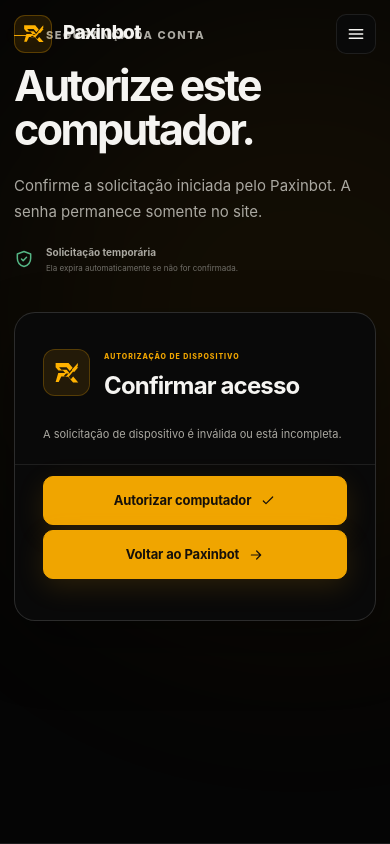
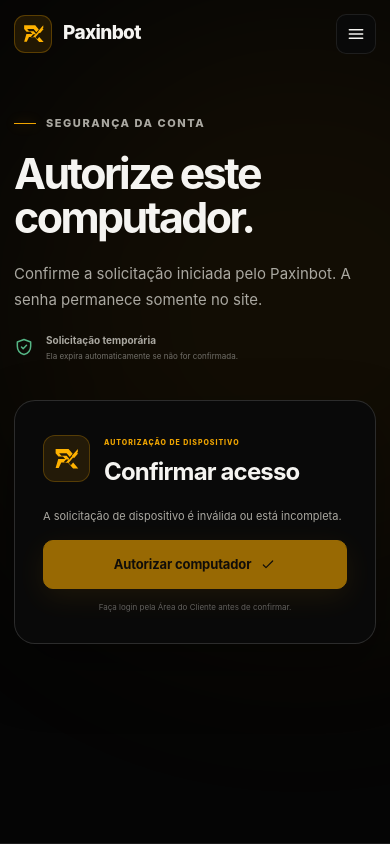
Before and after one commit to Paxinlaetitia/Paxin-CPA, a plain HTML site: page activate.html in a window 390 px wide. Shown: the top 844 px of the page. Drawn offline with Linux system fonts and the light colour scheme.

Commit message:
fix: make device approval single action and compact

```diff
--- a/activate.html
+++ b/activate.html
@@ -5,11 +5,11 @@
   <meta name="theme-color" content="#050505" /><title>Autorizar dispositivo — Paxinbot</title>
   <link rel="icon" href="assets/paxinbot-mark.svg" type="image/svg+xml" /><link rel="stylesheet" href="styles.css" /><link rel="stylesheet" href="client.css" />
 </head>
-<body data-page="cliente">
+<body class="activation-page" data-page="cliente">
   <div data-site-header></div>
   <main class="client-main"><section class="client-access-section"><div class="client-aura"></div><div class="container client-access-grid">
     <div class="client-intro reveal"><div class="eyebrow"><span></span> Segurança da conta</div><h1>Autorize este computador.</h1><p>Confirme a solicitação iniciada pelo Paxinbot. A senha permanece somente no site.</p><div class="client-trust"><svg><use href="#i-shield"></use></svg><span><b>Solicitação temporária</b><small>Ela expira automaticamente se não for confirmada.</small></span></div></div>
-    <div class="auth-card reveal reveal-delay"><div class="auth-head"><div class="auth-logo"><img src="assets/paxinbot-mark.svg" alt="" /></div><div><span>AUTORIZAÇÃO DE DISPOSITIVO</span><h2>Confirmar acesso</h2></div></div><p class="auth-copy" id="activate-copy">Verificando sua sessão e a solicitação do aplicativo…</p><div class="activation-credit" id="activate-usage-panel" hidden><span>SALDO AGUARDANDO ATIVAÇÃO</span><strong id="activate-usage-duration">—</strong><p>Depois de ativado, o saldo diminui somente enquanto o Paxinbot estiver conectado. Esta ação não pode ser desfeita.</p><button class="button button-secondary button-full" id="activate-usage" type="button">Ativar meu saldo</button></div><div id="activate-login-note" class="prototype-notice"><i></i><span>Faça login pela Área do Cliente antes de confirmar.</span></div><button class="button button-primary button-full auth-submit" id="activate-approve" type="button" disabled>Autorizar computador <svg><use href="#i-check"></use></svg></button><a class="button button-primary button-full auth-submit" id="activate-open-app" href="paxinbot://auth-complete" hidden>Voltar ao Paxinbot <svg><use href="#i-arrow"></use></svg></a><p class="auth-legal" id="activate-status"></p></div>
+    <div class="auth-card activation-card reveal reveal-delay"><div class="auth-head"><div class="auth-logo"><img src="assets/paxinbot-mark.svg" alt="" /></div><div><span>AUTORIZAÇÃO DE DISPOSITIVO</span><h2>Confirmar acesso</h2></div></div><p class="auth-copy" id="activate-copy">Verificando sua sessão e a solicitação do aplicativo…</p><div class="activation-credit" id="activate-usage-panel" hidden><span>SALDO AGUARDANDO ATIVAÇÃO</span><strong id="activate-usage-duration">—</strong><p>Depois de ativado, o saldo diminui somente enquanto o Paxinbot estiver conectado. Esta ação não pode ser desfeita.</p><button class="button button-secondary button-full" id="activate-usage" type="button">Ativar meu saldo</button></div><button class="button button-primary button-full auth-submit" id="activate-approve" type="button" disabled>Autorizar computador <svg><use href="#i-check"></use></svg></button><p class="auth-legal" id="activate-status">Faça login pela Área do Cliente antes de confirmar.</p></div>
   </div></section></main>
   <div data-site-footer></div><div class="toast" role="status" aria-live="polite"><svg><use href="#i-check"></use></svg><span></span></div><script src="site-shell.js"></script><script src="script.js"></script><script src="auth-client.js"></script>
 </body>
--- a/auth-client.js
+++ b/auth-client.js
@@ -356,11 +356,11 @@
 }
 
 async function initActivationPage() {
-  const approve = document.getElementById('activate-approve'); if (!approve) return; const openApp = document.getElementById('activate-open-app'); const copy = document.getElementById('activate-copy'); const status = document.getElementById('activate-status'); const note = document.getElementById('activate-login-note'); const usagePanel=document.getElementById('activate-usage-panel'); const usageButton=document.getElementById('activate-usage'); const query = new URLSearchParams(location.search); const requestId = query.get('request'); const userCode = query.get('code'); let availableGrant=null;
+  const approve = document.getElementById('activate-approve'); if (!approve) return; const copy = document.getElementById('activate-copy'); const status = document.getElementById('activate-status'); const usagePanel=document.getElementById('activate-usage-panel'); const usageButton=document.getElementById('activate-usage'); const query = new URLSearchParams(location.search); const requestId = query.get('request'); const userCode = query.get('code'); let availableGrant=null; let approvalPending=false; let approvalComplete=false;
   if (!requestId || !userCode) { copy.textContent = 'A solicitação de dispositivo é inválida ou está incompleta.'; return; }
-  try { const current = await PaxinbotAuth.request('/api/auth/me'); copy.textContent = `Você está conectado como ${current.user.email}. Confirme para autorizar este computador.`; note.hidden = true; approve.disabled = !current.entitlement.active; availableGrant=current.entitlement.availableGrant || null; if (!current.entitlement.active && availableGrant) { usagePanel.hidden=false; document.getElementById('activate-usage-duration').textContent=formatUsageTime(availableGrant.remainingSeconds); status.textContent='Ative o saldo antes de autorizar este computador.'; } else if (!current.entitlement.active) status.textContent = 'Esta conta ainda não possui um acesso ativo.'; } catch { copy.textContent = 'Entre na Área do Cliente nesta mesma janela e volte para confirmar o computador.'; status.textContent = 'A solicitação continuará válida apenas por alguns minutos.'; }
+  try { const current = await PaxinbotAuth.request('/api/auth/me'); copy.textContent = `Você está conectado como ${current.user.email}. Confirme para autorizar este computador.`; approve.disabled = !current.entitlement.active; availableGrant=current.entitlement.availableGrant || null; if (!current.entitlement.active && availableGrant) { usagePanel.hidden=false; document.getElementById('activate-usage-duration').textContent=formatUsageTime(availableGrant.remainingSeconds); status.textContent='Ative o saldo antes de autorizar este computador.'; } else if (!current.entitlement.active) status.textContent = 'Esta conta ainda não possui um acesso ativo.'; else status.textContent='O Paxinbot será trazido para frente após a confirmação.'; } catch { copy.textContent = 'Entre na Área do Cliente nesta mesma janela e volte para confirmar o computador.'; status.textContent = 'A solicitação continuará válida apenas por alguns minutos.'; }
   usageButton?.addEventListener('click', async () => { if (!availableGrant) return; usageButton.disabled=true; try { await PaxinbotAuth.request('/api/account', { method:'POST', body:{ action:'activateUsage', grantId:availableGrant.id } }); usagePanel.hidden=true; approve.disabled=false; status.textContent='Saldo ativado. Agora autorize este computador.'; window.showToast?.('Saldo ativado.'); } catch (error) { status.textContent=error.message || 'Não foi possível ativar o saldo.'; usageButton.disabled=false; } });
-  approve.addEventListener('click', async () => { approve.disabled = true; try { const result = await PaxinbotAuth.request('/api/v1/devices/approve', { method:'POST', body:{ requestId, userCode } }); copy.textContent = `Computador “${result.deviceName}” autorizado.`; status.textContent = 'Confirme no navegador para retornar ao Paxinbot.'; approve.hidden = true; openApp.hidden = false; window.showToast?.('Computador autorizado.'); window.location.assign('paxinbot://auth-complete'); } catch (error) { approve.disabled = false; status.textContent = error.message || 'Não foi possível autorizar este computador.'; } });
+  approve.addEventListener('click', async () => { if (approvalPending || approvalComplete) return; approvalPending=true; approve.disabled=true; approve.setAttribute('aria-busy','true'); approve.textContent='Autorizando…'; try { const result = await PaxinbotAuth.request('/api/v1/devices/approve', { method:'POST', body:{ requestId, userCode } }); approvalComplete=true; copy.textContent = `Computador “${result.deviceName}” autorizado.`; status.textContent = 'Autorização concluída. O Paxinbot será trazido para frente automaticamente.'; approve.hidden=true; window.showToast?.('Computador autorizado.'); } catch (error) { approve.disabled=false; approve.removeAttribute('aria-busy'); approve.innerHTML='Autorizar computador <svg><use href="#i-check"></use></svg>'; status.textContent=error.message || 'Não foi possível autorizar este computador.'; } finally { approvalPending=false; } });
 }
 
 window.PaxinbotAuth = PaxinbotAuth; void initClientPage(); void initActivationPage();
--- a/client.css
+++ b/client.css
@@ -123,6 +123,15 @@
 .activation-credit[hidden] { display:none; }
 .activation-credit strong { font-size:22px; }
 .activation-credit p { margin:0 0 3px; color:var(--text-2); font-size:10px; line-height:1.55; }
+.activation-page .client-access-section { padding: 104px 0 72px; }
+.activation-page .client-access-grid { align-items: start; }
+.activation-page .client-intro { padding-top: 18px; }
+.activation-card { margin-top: 0; padding: 26px 28px; }
+.activation-card .auth-copy { margin: 18px 0 16px; }
+.activation-card .auth-submit { margin-top: 0; }
+.activation-card .auth-legal { min-height: 16px; margin-top: 12px; }
+.activation-card #activate-approve[hidden],.activation-card .activation-credit[hidden] { display: none !important; }
+.activation-card #activate-approve:disabled { cursor: default; opacity: .62; }
 .checkout-return { min-height: 76px; display: grid; grid-template-columns: auto minmax(0,1fr); align-items: center; gap: 14px; margin-bottom: 12px; padding: 14px 18px; border: 1px solid rgba(240,165,0,.25); border-radius: 14px; background: rgba(240,165,0,.05); }
 .checkout-return[hidden] { display: none !important; }
 .checkout-return b { display: block; margin-bottom: 3px; font-size: 12px; }
@@ -289,6 +298,7 @@
 
 @media (max-width: 680px) {
   .client-access-section { padding: 18px 0 58px; }
+  .activation-page .client-access-section { padding: 88px 0 48px; }
   .client-access-topbar { margin-bottom: 30px; }
   .client-benefits { grid-template-columns: 1fr; }
   .client-benefits > div { min-height: 0; display: grid; grid-template-columns: auto 1fr; gap: 12px; }
```
Also changed, not shown: tests/activation-flow.test.js (added, +27 -0 lines).
